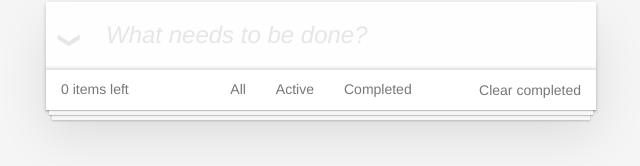
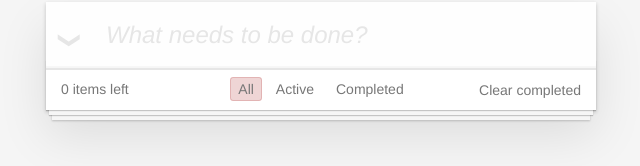
Before and after one commit to CarlosBeraldo/TodosEstagio, a React (Create React App) app: page / in a window 1280 px wide. Shown: the part 128-294 px from the top of the page, without its empty margins (319-959 px from the left). Built offline with nearby package versions, Linux system fonts and the light colour scheme.

Commit message:
Arrumado bug de deletar e comentarios previamente inseiros

```diff
--- a/src/components/Item.js
+++ b/src/components/Item.js
@@ -1,4 +1,4 @@
-import React,{useState} from 'react'
+import {useState} from 'react'
 
 function Item ({todo, updateItem, deleteItem}){
 
@@ -26,15 +26,15 @@ function Item ({todo, updateItem, deleteItem}){
 
     if(e.key === "Enter"){
       e.preventDefault();
-      if(e.target.value !== ''){
+      if(e.target.value === ''){
+        deleteItem(todo);
+        setEdit(false);
+      }
+      else{
         todo.label = label;
         updateItem(todo);
         setEdit(false);
         setLabel('');
-      }
-      else{
-        deleteItem(todo);
-        setEdit(false);
       }
     }
     if(e.key ==="Escape"){
--- a/src/components/List.js
+++ b/src/components/List.js
@@ -1,112 +1,214 @@
 import React, {useState, useEffect} from "react";
 import Item from './Item';
+//Importação do UUID para gerar um ID Diferente em cada item adicionado
 import {v4 as uuidv4} from 'uuid';
 
 function List(){
+  //Criação das constantes
 
+  /*Lista principal onde será armazenada o que estiver no localStorage
+   *Se nada estiver adicionado inicia uma lista vazia
+  */
   const [itemList, setItemList] = useState(JSON.parse(localStorage.getItem('todosCarlos')) || []);
 
+  //Constante de label utilizada para saber se usuario ja digitou algo
+  //Caso nulo é exibido o placeholder
   const [label, setlabel] = useState('');
 
+  //Constante para verificar a quantidade de items ativos
   const [count, setcount] = useState(0);
 
+  //Identifica se o botao de marcar ToDos como done foi precionado
   const [check, setcheck] = useState(false);
 
+  //Listas auxiliares para exibir e alterar as listas de ToDo concluido ou ativos
   const [itemListDone, setitemListDone] = useState([]);
-
   const [itemListActive, setitemListActive] = useState([]);
 
+  //Identifica qual lista será exibida
+  //1 para exibir ToDos dones e actives
+  //2 para exibir apenas os concluidos
+  //3 para exibir apenas os ativos
   const [state, setState] = useState(1);
 
+  //Função responsavel para tornar o STATE como 1
+  //É acionada quando clique em "All"
   function setStateOne(){
     setState(1);
   }
 
+  /*Função responsavel para tornar o STATE como 2 e criar/atualizar lista de concluidos
+  * É acionada quando clique em "Completed"
+  */
   function createListDone(){
+    //filta a lista principal armazenando apenas items concluidos
     setitemListDone(itemList.filter((itemtodo) =>
       itemtodo.done && {...itemtodo}
     ));
+    //torna STATE para 2
     setState(2);
   }
 
+  /*Função responsavel para tornar o STATE como 3 e criar/atualizar lista de ativos
+  * É acionada quando clique em "Active"
+  */
   function createListActive(){
+    //filta a lista principal armazenando apenas items ativos
     setitemListActive(itemList.filter((itemtodo) =>
       !itemtodo.done && {...itemtodo}
     ));
-
+    //torna STATE para 3
     setState(3);
   }
 
+  /*Utilização do hook useEffect onde ele executa a função do primeiro parametro
+  * apenas quando o segundo parametro é alterado
+
+  * Primeiro parametro: uma função que altera a constante "count"
+  * reduce na lista principal. reduce((valorInicial,itemDaLista),0) valor inicial é iniciada em 0 pela passagem de parametro
+  *
+  * Segundo parametro: lista de item principal "itemList"
+  */
 
   useEffect(() => {
+    /*aplicando o reduce na lista principal e atualiza o contador "count".
+    * reduce(função,0)
+    * valor inicial é iniciada em 0 pela passagem de parametro
+    */
     setcount(itemList.reduce((result,itemTodo) => {
       return result + (itemTodo.done ? 0 : 1);
     }, 0))
   }, [itemList])
 
+  //Função responsavel por adicionar um novo item na lista principal e ativas
   function addItem(text){
-    const id = uuidv4();
+    //realiza if apenas se o texto passado no parametro nao for nulo
+
     if(text !== ''){
+      const id = uuidv4();
+      /*Cria um novo item que recebe um objeto com os seguintes atributos
+      * id: é aplicado automaticamente pela função da biblioteca importada
+      * done: é inicial como false que indica que o item está ativo
+      * label: recebe o valor do texto que foi passado no parametro
+      * a função trim é para corta caso haja espaço em branco no final do texto
+      */
       const newItem = {id,done:false,label:text.trim()};
+      //cria uma nova lista adicionando tudo o que tem na lista principal mais o novo item no final
       const newList = [...itemList,newItem];
-      updateLocalStore(newList);
+      //Atualiza o local storage com a nova lista criada
+      updadeLocalStorage(newList);
+      //Atualiza de ativos copiando a lista de ativos atual e adicionando o novo item no final
       setitemListActive([...itemListActive,newItem]);
     }
 
   }
 
+  /*Função responsavel por atualizar um item nas listas
+  * Recebe um item como parametro
+  */
   function updateItem(item){
     const id = item.id ;
-    const newList = itemList.map((itemtodo) =>
-      itemtodo.id === id ? {...item} : itemtodo
+
+    //Cria uma nova lista através da função map (aplica a função em todos os items da lista)
+    const newList = itemList.map(
+    /*Caso o id do item da lista seja igual do item passado como parametro
+    * o item é substituido pelo passado no parametro, se não mantem o item que tem na lista
+    */
+      (itemtodo) => itemtodo.id === id ? {...item} : itemtodo
+    );
+
+    //cria uma nova lista de concluidos filtrando a nova lista criada, filtrando o done do item se verdadeiro
+    const newListDone = newList.filter((itemtodo) => itemtodo.done );
+
+    //cria uma nova lista de activos filtrando a nova lista criada, filtrando o done do item se falso
+    const newListActive = newList.filter((itemtodo) => !itemtodo.done );
+
+    //Atualiza a lista de ativos com a nova lista de ativos
+    setitemListActive(newListActive);
+    //Atualiza a lista de concluidos a nova lista de concluidos
+    setitemListDone(newListDone);
+    //Atualiza o local storage com a nova lista principal
+    updadeLocalStorage(newList);
+  }
+
+
+  /*Função responsavel por deletar um item nas listas
+  * Recebe um item como parametro
+  */
+  function deleteItem(item){
+    const id = item.id
+
+    //Cria uma nova lista através da função filter aplicada na lista principal (retorna apenas os valores que passaram pelo filtro)
+    const newList = itemList.filter((itemtodo) =>
+    //se o item passado no parametro por diferente do item da lista, é retornado o item para nova lista
+        itemtodo.id !==  id
+    )
+    //cria uma nova lista de concluidos filtrando a nova lista criada, filtrando o done do item se verdadeiro
+    const newListDone = newList.filter((itemtodo) =>
+    itemtodo.done
+    );
+    //cria uma nova lista de activos filtrando a nova lista criada, filtrando o done do item se falso
+    const newListActive = newList.filter((itemtodo) =>
+    !itemtodo.done
+    );
+
+    //Atualiza a lista de ativos com a nova lista de ativos
+    setitemListActive(newListActive);
+    //Atualiza a lista de concluidos a nova lista de concluidos
+    setitemListDone(newListDone);
+    //Atualiza o local storage com a nova lista principal
+    updadeLocalStorage(newList);
+  }
+
+  //Função responsavel por identificar se enter foi pressionado
+  function useEnter(e){
+    //Caso enter for pressionado chama função de adicionar item e passa o valor do evento e retorna a label para vazio
+    if(e.key === "Enter")
+    {
+      e.preventDefault();
+      addItem(label);
+      setlabel('');
+    }
+  }
+  //Função para atualizar o valor da label é chamada sempre que ocorreu uma alteração no input
+  function useOnChange(e){
+    setlabel(e.target.value);
+  }
+
+  //Função de atualizar o local storage e a lista lista principal
+  function updadeLocalStorage(newlist){
+    setItemList(newlist);
+    localStorage.setItem('todosCarlos',JSON.stringify(newlist));
+  }
+
+  //Função que muda todos os valores de done de cada item da lista para verdadeiro ou falso
+  function doneAll(){
+    //Cria uma nova lista mapeando a lista principal
+    const newList = itemList.map((itemtodo) => {
+      //se check for true muda todos os done para false e vise versa
+      itemtodo.done = check ? false : true;
+      return {...itemtodo}
+    }
     );
 
     const newListDone = newList.filter((itemtodo) =>
-    itemtodo.done && {...itemtodo}
+    itemtodo.done
     );
 
     const newListActive = newList.filter((itemtodo) =>
-    !itemtodo.done && {...itemtodo}
+    !itemtodo.done
     );
 
     setitemListActive(newListActive);
     setitemListDone(newListDone);
-    updateLocalStore(newList);
+
+    setcheck(!check);
+    updadeLocalStorage(newList);
   }
 
-  function deleteItem(item){
-    const id = item.id
+  function clearCompleted(){
     const newList = itemList.filter((itemtodo) =>
-        itemtodo.id !==  id
-    )
-    updateLocalStore(newList);
-  }
-
-  function useEnter(e){
-    if(e.key === "Enter")
-    {
-      e.preventDefault();
-      addItem(e.target.value);
-      setlabel('');
-    }
-  }
-
-  function useOnChange(e){
-    setlabel(e.target.value);
-  }
-
-  function updateLocalStore(newlist){
-    setItemList(newlist);
-    localStorage.setItem('todosCarlos',JSON.stringify(newlist));
-  }
-
-  function doneAll(){
-
-    const newList = itemList.map((itemtodo) => {
-
-      itemtodo.done = check ? false : true;
-      return {...itemtodo}
-    }
+      itemtodo.done === false && {...itemtodo}
     );
 
     const newListDone = newList.filter((itemtodo) =>
@@ -120,15 +222,7 @@ function List(){
     setitemListActive(newListActive);
     setitemListDone(newListDone);
 
-    setcheck(!check);
-    updateLocalStore(newList);
-  }
-
-  function clearCompleted(){
-    const newList = itemList.filter((itemtodo) =>
-      itemtodo.done === false && {...itemtodo}
-    );
-    updateLocalStore(newList);
+    updadeLocalStorage(newList);
   }
 
   return(
@@ -148,7 +242,7 @@ function List(){
           id="toggle-all"
           type="checkbox"
           className="toggle-all"
-          onChange={doneAll}
+          onClick={doneAll}
         />
         <label htmlFor="toggle-all" />
         <ul className="todo-list">
@@ -169,13 +263,13 @@ function List(){
         </span>
         <ul className="filters">
           <li>
-            <p onClick={setStateOne}>All</p>
+            <p onClick={setStateOne} className={`${state === 1 ?"selected" :"" }`}>All</p>
           </li>
           <li>
-            <p onClick={createListActive}>Active</p>
+            <p onClick={createListActive} className={`${state === 3 ?"selected" :"" }`}>Active</p>
           </li>
           <li>
-            <p onClick={createListDone}>Completed</p>
+            <p onClick={createListDone} className={`${state === 2 ?"selected" :"" }`}>Completed</p>
           </li>
         </ul>
           <button className="clear-completed" onClick={clearCompleted}>
--- a/src/index.css
+++ b/src/index.css
@@ -20,10 +20,15 @@ button {
   -moz-osx-font-smoothing: grayscale;
 }
 
+/* CSS adicionado por mim */
 .filters>li>p {
   display: inline;
-  margin: 0 10px;
-  padding: 5px;
+  color: inherit;
+  margin: 3px;
+  padding: 3px 7px;
+  text-decoration: none;
+  border: 1px solid transparent;
+  border-radius: 3px;
 }
 
 .filters>li>p:hover {
@@ -31,6 +36,13 @@ button {
   border: 1px solid #ddd5d5;
   border-radius: 3px;
 }
+
+.filters>li>p.selected {
+  border-color: rgba(175, 47, 47, 0.2);
+  background-color: rgba(175, 47, 47, 0.2);
+}
+
+/*Fim de CSS adicionado por mim*/
 
 
 body {
```
